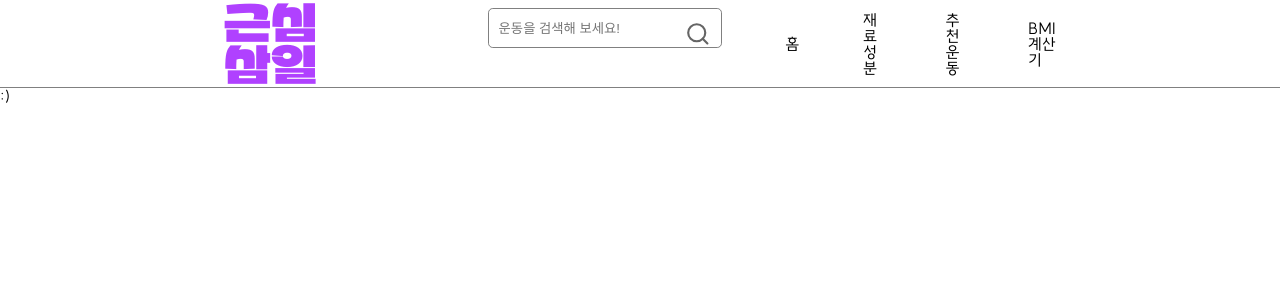
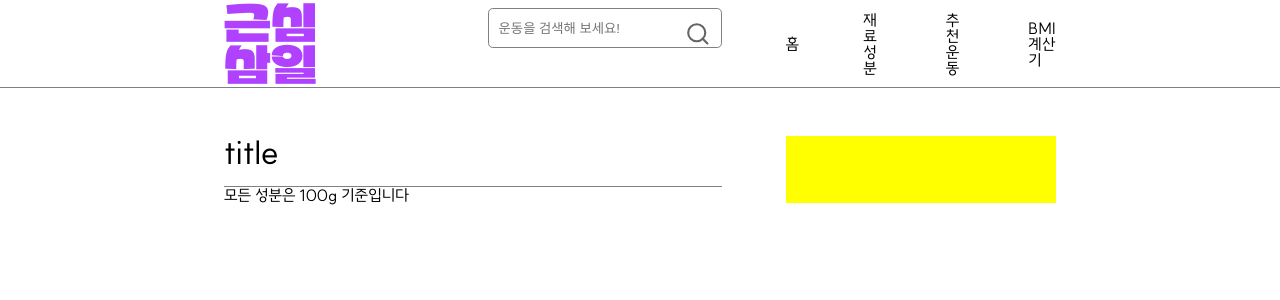
Before and after one commit to seonyeong719/GeunSim-Sam-il, a React (Vite) app: page /ingredient_detail/1 in a window 1280 px wide. Shown: the top 300 px of the page. Built offline with nearby package versions, Linux system fonts and the light colour scheme; no server answers.

Commit message:
:sparkles: Feat: ingredient 페이지 타입, 쿼리, css추가

```diff
--- a/src/hooks/Query/useIngredient.ts
+++ b/src/hooks/Query/useIngredient.ts
@@ -1,6 +1,6 @@
 import IngredientApi from "@api/ingredientApi";
 import { useQuery } from "@tanstack/react-query";
-import { IngredientType } from "@type/ingredientType";
+import { IngredientIdType, IngredientType } from "@type/ingredientType";
 import { QUERY_KEY } from "consts/queryKey";
 
 const ingred = async () => {
@@ -14,3 +14,16 @@ export const useIngredientList = () => {
   );
   return { data, isLoading };
 };
+
+const ingredientId = async (id: number) => {
+  const res = await IngredientApi.ingredientId(id);
+  return res.data;
+};
+
+export const useIngredientId = (id: number) => {
+  const { data, isLoading } = useQuery<IngredientIdType, boolean>(
+    [QUERY_KEY.INGREDIENT_ID, id],
+    () => ingredientId(id)
+  );
+  return { data, isLoading };
+};
--- a/src/pages/Ingredient/detailIngred.tsx
+++ b/src/pages/Ingredient/detailIngred.tsx
@@ -1,4 +1,69 @@
+import Spinner from "@components/Loading/spinner";
+import { useIngredientId } from "@hooks/Query/useIngredient";
+import { BasicSetting } from "@styles/common";
+import { useParams } from "react-router-dom";
+import { styled } from "styled-components";
+
 function IngredientDetail() {
-  return <div>:)</div>;
+  const { id } = useParams();
+  const { data, isLoading } = useIngredientId(Number(id));
+  console.log(data);
+
+  if (isLoading) {
+    return <Spinner />;
+  }
+
+  return (
+    <S.Wrap>
+      <S.Wrapper>
+        <S.Title>title</S.Title>
+        <S.List>모든 성분은 100g 기준입니다</S.List>
+      </S.Wrapper>
+      <S.ImgWrap>
+        <S.Image src="" />
+      </S.ImgWrap>
+    </S.Wrap>
+  );
 }
 export default IngredientDetail;
+
+const Wrap = styled.div`
+  ${BasicSetting}
+  padding-top: 3rem;
+  display: flex;
+  @media ${({ theme }) => theme.DEVICE.tablet} {
+    width: 80%;
+  }
+  @media ${({ theme }) => theme.DEVICE.mobile} {
+    width: 90%;
+  }
+`;
+
+const Wrapper = styled.div`
+  width: 100%;
+  padding-right: 4rem;
+`;
+
+const Title = styled.div`
+  font-size: ${({ theme }) => theme.FONT_SIZE.ml};
+  padding-bottom: 1rem;
+  border-bottom: 1px solid gray;
+`;
+
+const List = styled.div``;
+
+const ImgWrap = styled.div`
+  width: 50%;
+  background-color: yellow;
+`;
+
+const Image = styled.img``;
+
+const S = {
+  Wrap,
+  Wrapper,
+  Title,
+  List,
+  ImgWrap,
+  Image,
+};
```
Also changed, not shown: src/types/ingredientType.ts (+13 -7 lines).
